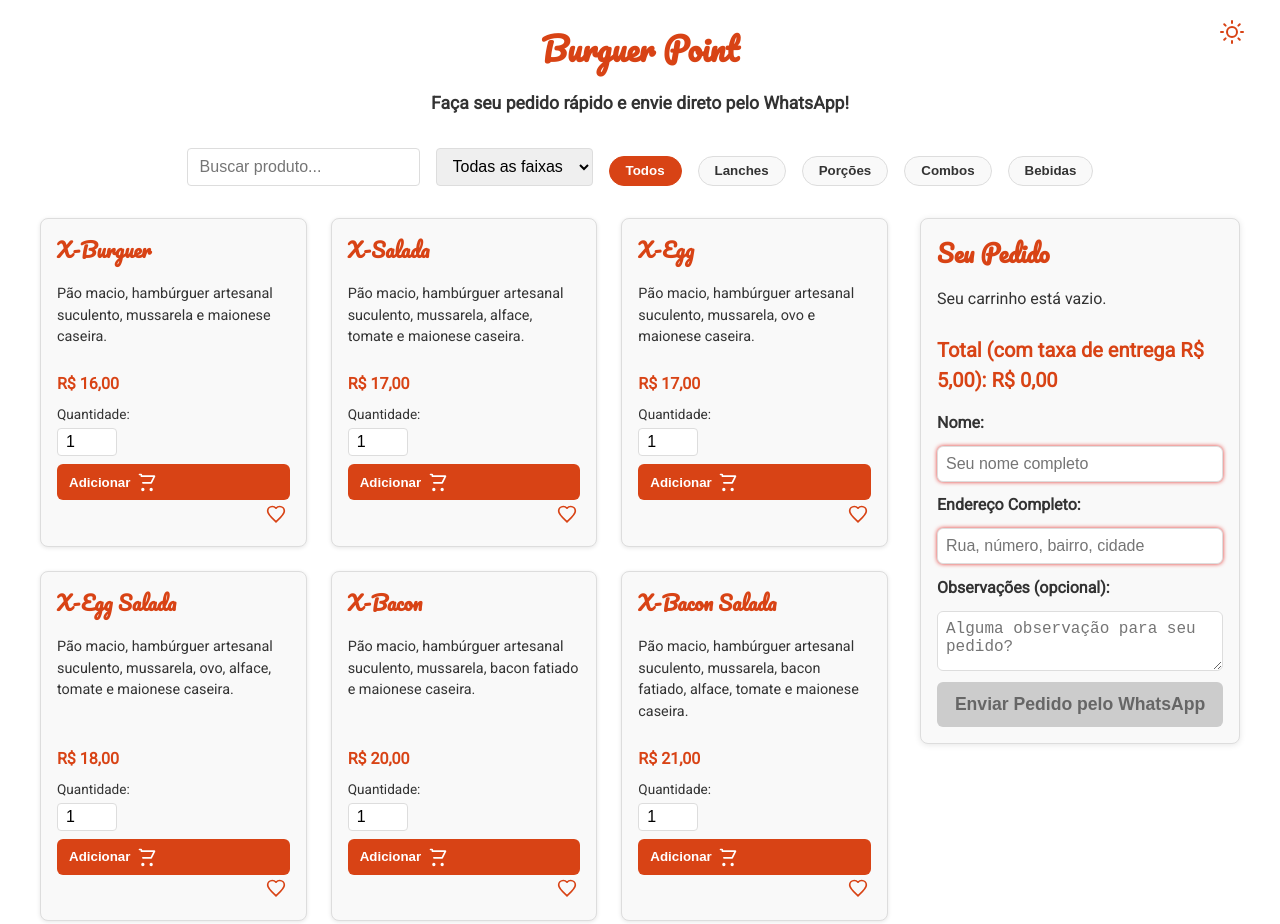
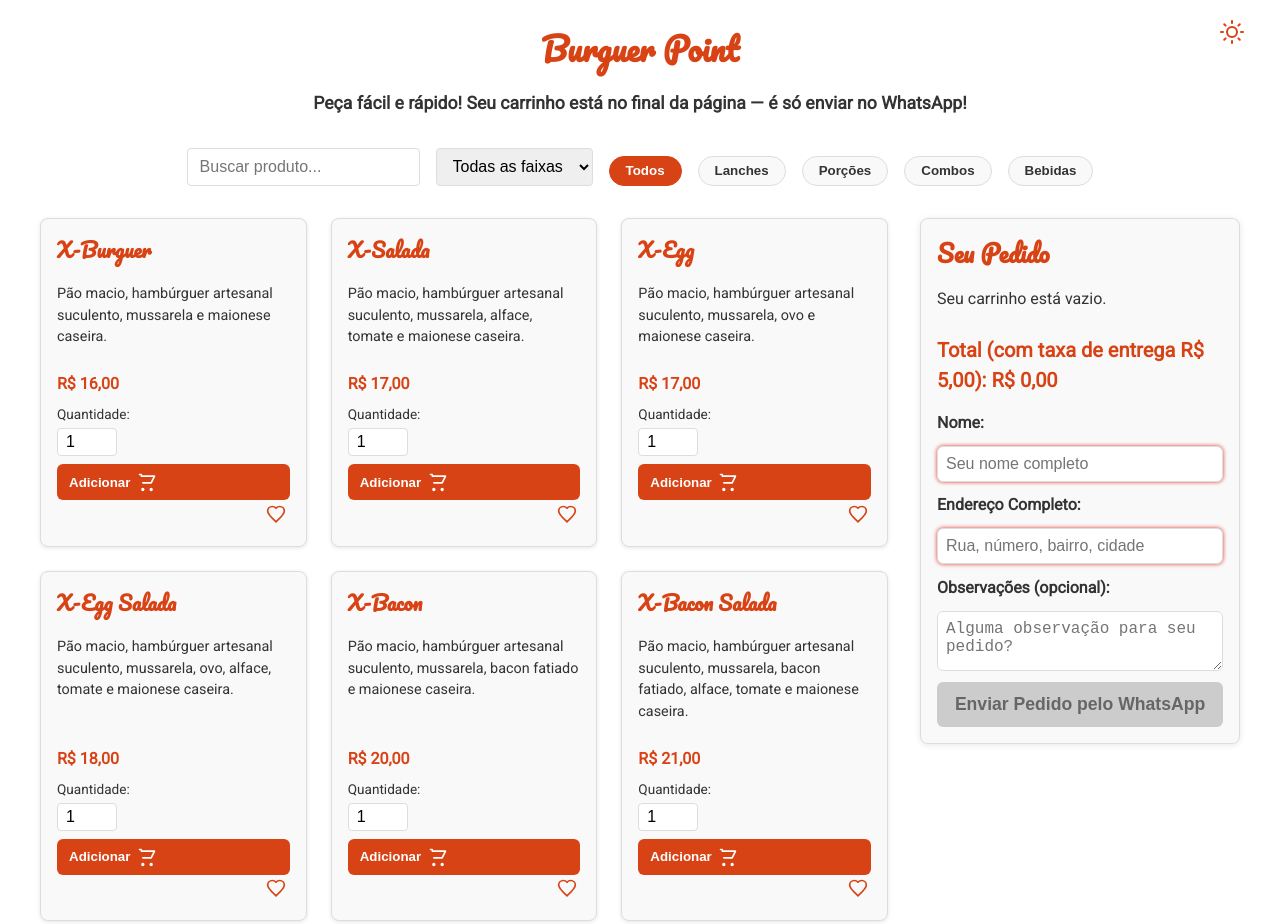
Before and after one commit to rafaelsilva997/burguer-point, a plain HTML site: page index.html in a window 1280 px wide. Shown: the top 924 px of the page. Drawn offline with Linux system fonts and the light colour scheme.

Commit message:
Update index.html

```diff
--- a/index.html
+++ b/index.html
@@ -41,7 +41,7 @@
 <body>
   <header>
     <h1 tabindex="0">Burguer Point</h1>
-    <p tabindex="0">Faça seu pedido rápido e envie direto pelo WhatsApp!</p>
+    <p tabindex="0">Peça fácil e rápido! Seu carrinho está no final da página — é só enviar no WhatsApp!</p>
     <button id="btnToggleTheme" role="switch" aria-checked="false" aria-label="Alternar modo claro e escuro" title="Alternar modo claro e escuro">
       <svg aria-hidden="true" width="24" height="24" viewBox="0 0 24 24" fill="none" stroke="currentColor" stroke-width="2" stroke-linecap="round" stroke-linejoin="round"><circle cx="12" cy="12" r="5"/><line x1="12" y1="1" x2="12" y2="3"/><line x1="12" y1="21" x2="12" y2="23"/><line x1="4.22" y1="4.22" x2="5.64" y2="5.64"/><line x1="18.36" y1="18.36" x2="19.78" y2="19.78"/><line x1="1" y1="12" x2="3" y2="12"/><line x1="21" y1="12" x2="23" y2="12"/><line x1="4.22" y1="19.78" x2="5.64" y2="18.36"/><line x1="18.36" y1="5.64" x2="19.78" y2="4.22"/></svg>
     </button>
```
